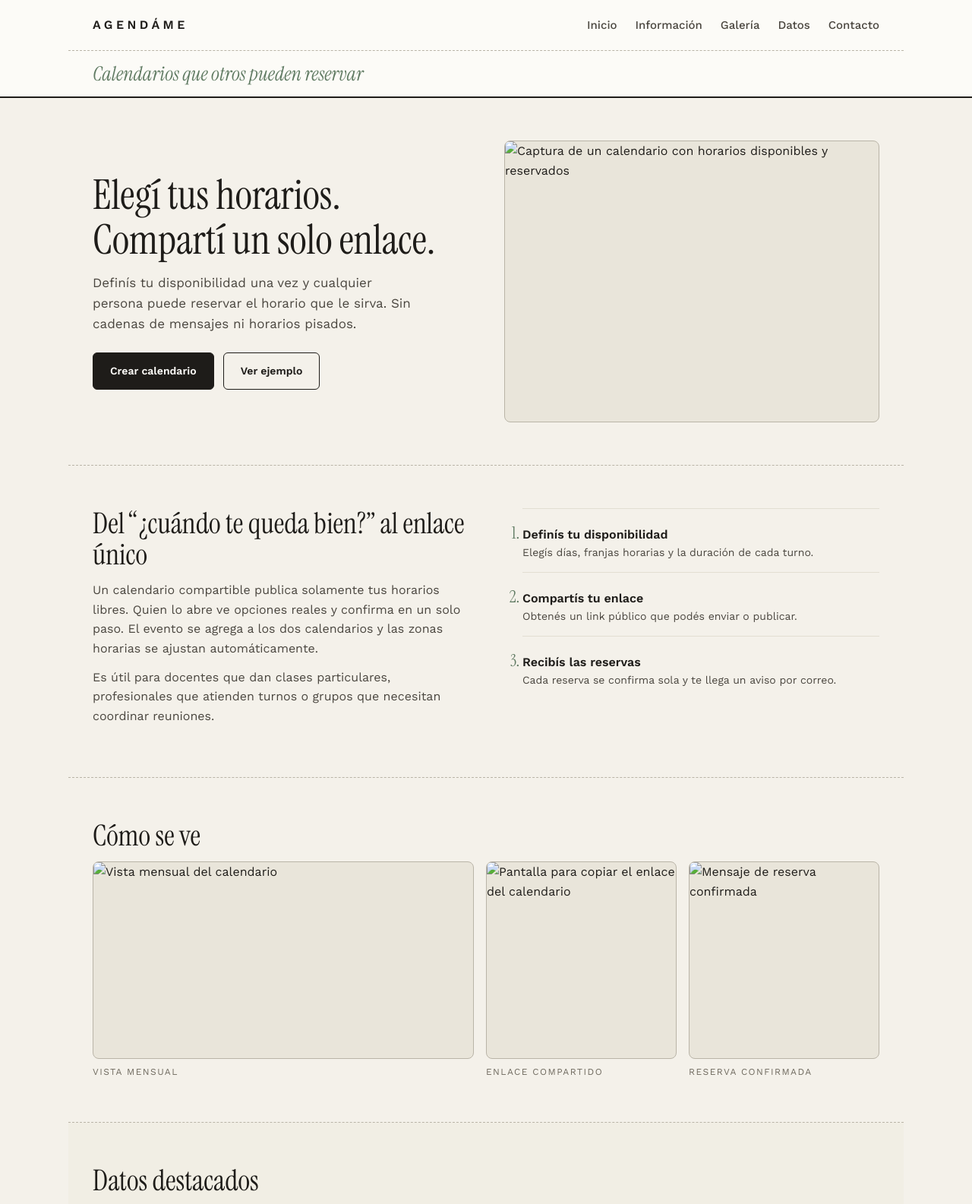
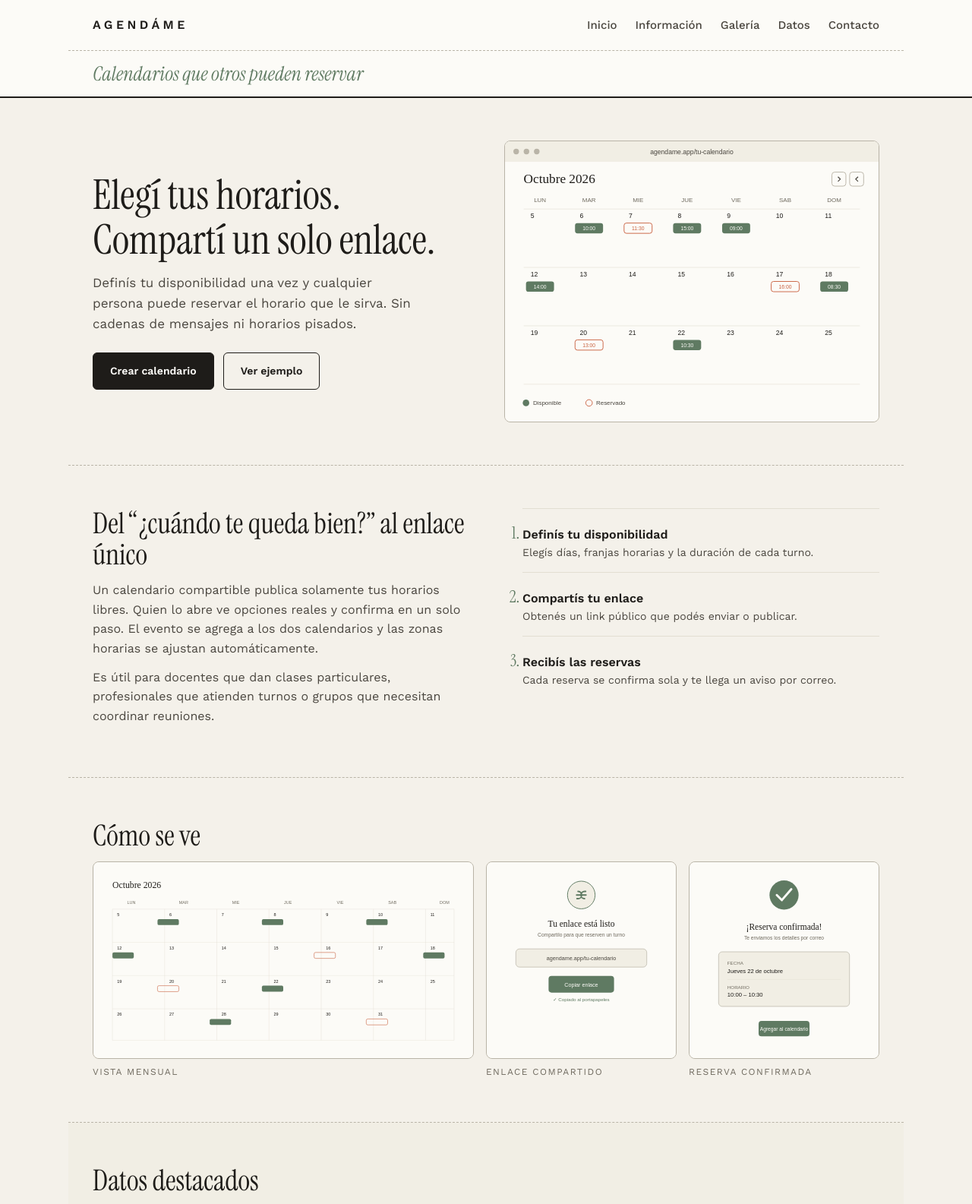
Before and after one commit to sebas20002000/agendame, a plain HTML site: page index.html in a window 1280 px wide. Shown: the top 1585 px of the page at 76% size. Drawn offline with nearby package versions, Linux system fonts and the light colour scheme.

Commit message:
add images

```diff
--- a/index.html
+++ b/index.html
@@ -1,14 +1,18 @@
 <!DOCTYPE html>
 <html lang="es">
+
 <head>
     <meta charset="UTF-8">
     <meta name="viewport" content="width=device-width, initial-scale=1.0">
     <title>Agendáme — Calendarios que otros pueden reservar</title>
     <link rel="preconnect" href="https://fonts.googleapis.com">
     <link rel="preconnect" href="https://fonts.gstatic.com" crossorigin>
-  <link href="https://fonts.googleapis.com/css2?family=Instrument+Serif:ital@0;1&family=Work+Sans:wght@400;500;600&display=swap" rel="stylesheet">
-  <link rel="stylesheet" href="styles.css">
+    <link
+        href="https://fonts.googleapis.com/css2?family=Instrument+Serif:ital@0;1&family=Work+Sans:wght@400;500;600&display=swap"
+        rel="stylesheet">
+    <link rel="stylesheet" href="styles/styles.css">
 </head>
+
 <body>
 
     <header class="header">
@@ -32,20 +36,25 @@
         <section id="inicio" class="presentacion">
             <div class="presentacion-texto">
                 <h2>Elegí tus horarios. Compartí un solo enlace.</h2>
-        <p>Definís tu disponibilidad una vez y cualquier persona puede reservar el horario que le sirva. Sin cadenas de mensajes ni horarios pisados.</p>
+                <p>Definís tu disponibilidad una vez y cualquier persona puede reservar el horario que le sirva. Sin
+                    cadenas de mensajes ni horarios pisados.</p>
                 <ul class="botones">
                     <li><a href="#informacion" class="boton boton-principal">Crear calendario</a></li>
                     <li><a href="#galeria" class="boton">Ver ejemplo</a></li>
                 </ul>
             </div>
-      <img src="images/calendario-principal.jpg" alt="Captura de un calendario con horarios disponibles y reservados" class="presentacion-imagen">
+            <img src="images/calendario-principal.svg"
+                alt="Captura de un calendario con horarios disponibles y reservados" class="presentacion-imagen">
         </section>
 
         <section id="informacion" class="informacion">
             <div>
                 <h2>Del “¿cuándo te queda bien?” al enlace único</h2>
-        <p>Un calendario compartible publica solamente tus horarios libres. Quien lo abre ve opciones reales y confirma en un solo paso. El evento se agrega a los dos calendarios y las zonas horarias se ajustan automáticamente.</p>
-        <p>Es útil para docentes que dan clases particulares, profesionales que atienden turnos o grupos que necesitan coordinar reuniones.</p>
+                <p>Un calendario compartible publica solamente tus horarios libres. Quien lo abre ve opciones reales y
+                    confirma en un solo paso. El evento se agrega a los dos calendarios y las zonas horarias se ajustan
+                    automáticamente.</p>
+                <p>Es útil para docentes que dan clases particulares, profesionales que atienden turnos o grupos que
+                    necesitan coordinar reuniones.</p>
             </div>
             <ol class="pasos">
                 <li>
@@ -67,15 +76,15 @@
             <h2>Cómo se ve</h2>
             <div class="galeria-grilla">
                 <figure class="galeria-grande">
-          <img src="images/vista-mensual.jpg" alt="Vista mensual del calendario">
+                    <img src="images/vista-mensual.svg" alt="Vista mensual del calendario">
                     <figcaption>Vista mensual</figcaption>
                 </figure>
                 <figure>
-          <img src="images/enlace-compartido.jpg" alt="Pantalla para copiar el enlace del calendario">
+                    <img src="images/enlace-compartido.svg" alt="Pantalla para copiar el enlace del calendario">
                     <figcaption>Enlace compartido</figcaption>
                 </figure>
                 <figure>
-          <img src="images/reserva-confirmada.jpg" alt="Mensaje de reserva confirmada">
+                    <img src="images/reserva-confirmada.svg" alt="Mensaje de reserva confirmada">
                     <figcaption>Reserva confirmada</figcaption>
                 </figure>
             </div>
@@ -101,7 +110,8 @@
                     <p>zonas horarias detectadas automáticamente</p>
                 </li>
             </ul>
-      <p class="curiosidad">Curiosidad: el formato iCalendar, que usan casi todos los calendarios digitales, se estandarizó en 1998.</p>
+            <p class="curiosidad">Curiosidad: el formato iCalendar, que usan casi todos los calendarios digitales, se
+                estandarizó en 1998.</p>
         </section>
 
         <section id="contacto" class="enlaces">
@@ -110,8 +120,10 @@
                 <p>Conocé más sobre el estándar que permite compartir calendarios entre aplicaciones.</p>
             </div>
             <ul class="botones">
-        <li><a href="https://es.wikipedia.org/wiki/ICalendar" target="_blank" rel="noopener" class="boton boton-externo">Wikipedia ↗</a></li>
-        <li><a href="https://www.youtube.com/results?search_query=como+compartir+un+calendario" target="_blank" rel="noopener" class="boton boton-externo">YouTube ↗</a></li>
+                <li><a href="https://es.wikipedia.org/wiki/ICalendar" target="_blank" rel="noopener"
+                        class="boton boton-externo">Wikipedia ↗</a></li>
+                <li><a href="https://www.youtube.com/results?search_query=como+compartir+un+calendario" target="_blank"
+                        rel="noopener" class="boton boton-externo">YouTube ↗</a></li>
             </ul>
         </section>
 
@@ -125,4 +137,5 @@
     </footer>
 
 </body>
+
 </html>
```
Also changed, not shown: images/LEEME.txt (deleted), images/calendario-principal.svg (added), images/enlace-compartido.svg (added), images/reserva-confirmada.svg (added), images/vista-mensual.svg (added), styles/styles.css (renamed from styles.css). Lines whose indentation alone changed are shown as unchanged.
